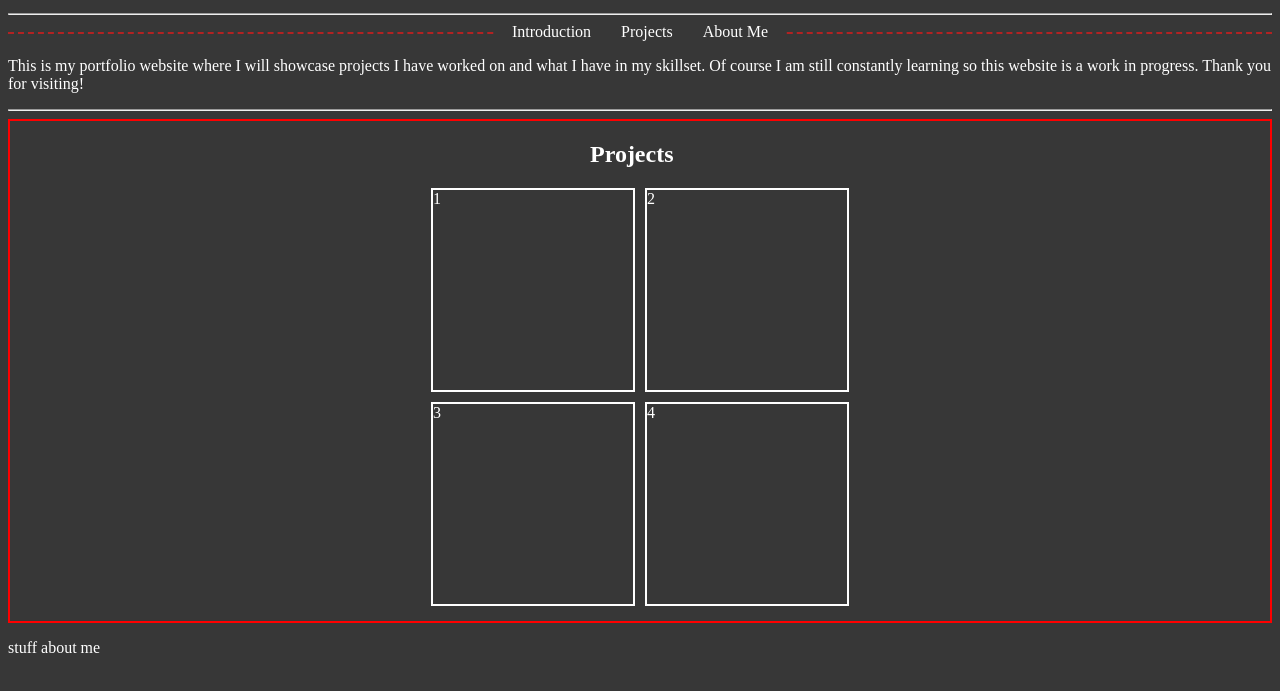
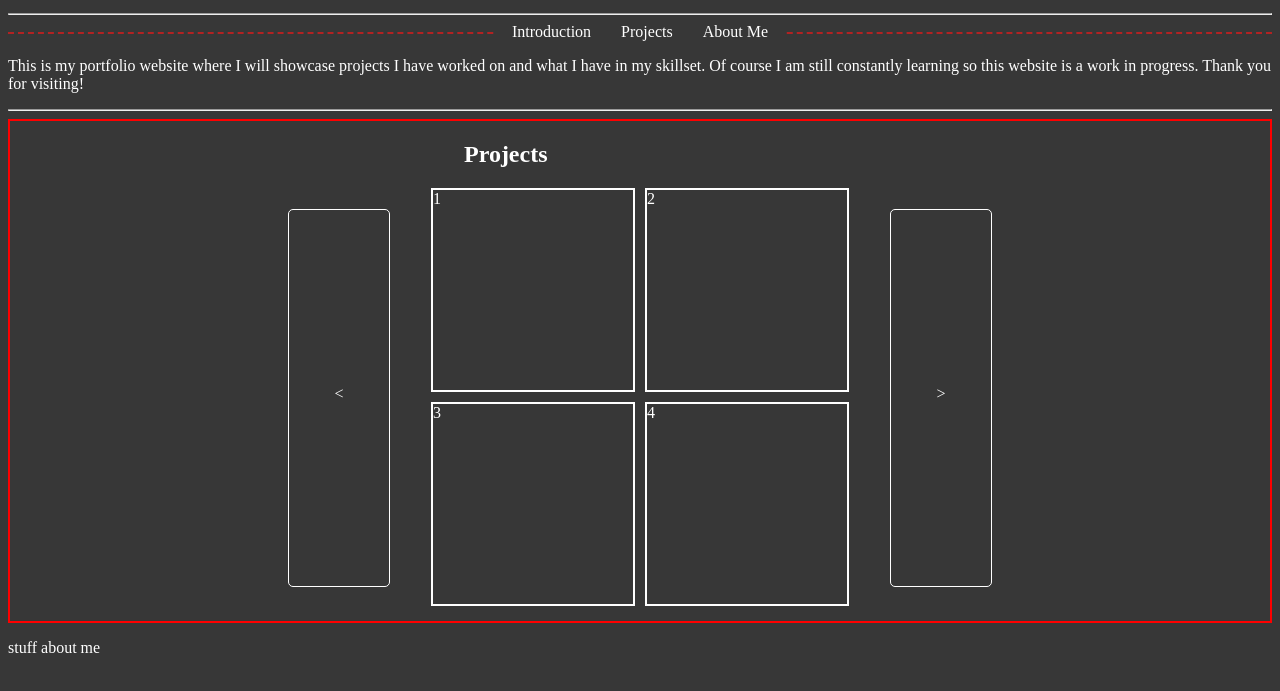
Before and after one commit to JacobSamaniego/Portfolio-Website, a plain HTML site: page index.html in a window 1280 px wide. Shown: the part 101-792 px from the top of the page. Drawn offline with Linux system fonts and the light colour scheme.

Commit message:
Add arrows

```diff
--- a/index.html
+++ b/index.html
@@ -29,11 +29,19 @@
             <section class="projects-section">
                 <section id="projects">
                     <h2 id="project-title">Projects</h2>
-                    <section class="projects-grid-1">
-                        <section class="project">1</section>
-                        <section class="project">2</section>
-                        <section class="project">3</section>
-                        <section class="project">4</section>
+                    <section class="project-buttons">
+                        <section class="left-arrow">
+                            <p class="arrow">&lt</p>
+                        </section>
+                        <section class="projects-grid-1">
+                            <section class="project">1</section>
+                            <section class="project">2</section>
+                            <section class="project">3</section>
+                            <section class="project">4</section>
+                        </section>
+                        <section class="right-arrow">
+                            <p class="arrow">&gt</p>
+                        </section>
                     </section>
                 </section>
             </section>
--- a/style.css
+++ b/style.css
@@ -101,3 +101,22 @@ header p {
     margin-left: 25%;
     margin-right: 25%;
 }
+
+.right-arrow, .left-arrow {
+    border: 1px solid white;
+    border-radius: 5px;
+    height: 376px;
+    width: 100px;
+    margin-top: 3%;
+}
+
+.project-buttons {
+    display: flex;
+    gap: 150px;
+}
+
+.right-arrow .arrow, .left-arrow .arrow {
+    display: flex;
+    justify-content: center;
+    margin-top: 175px;
+}
```
